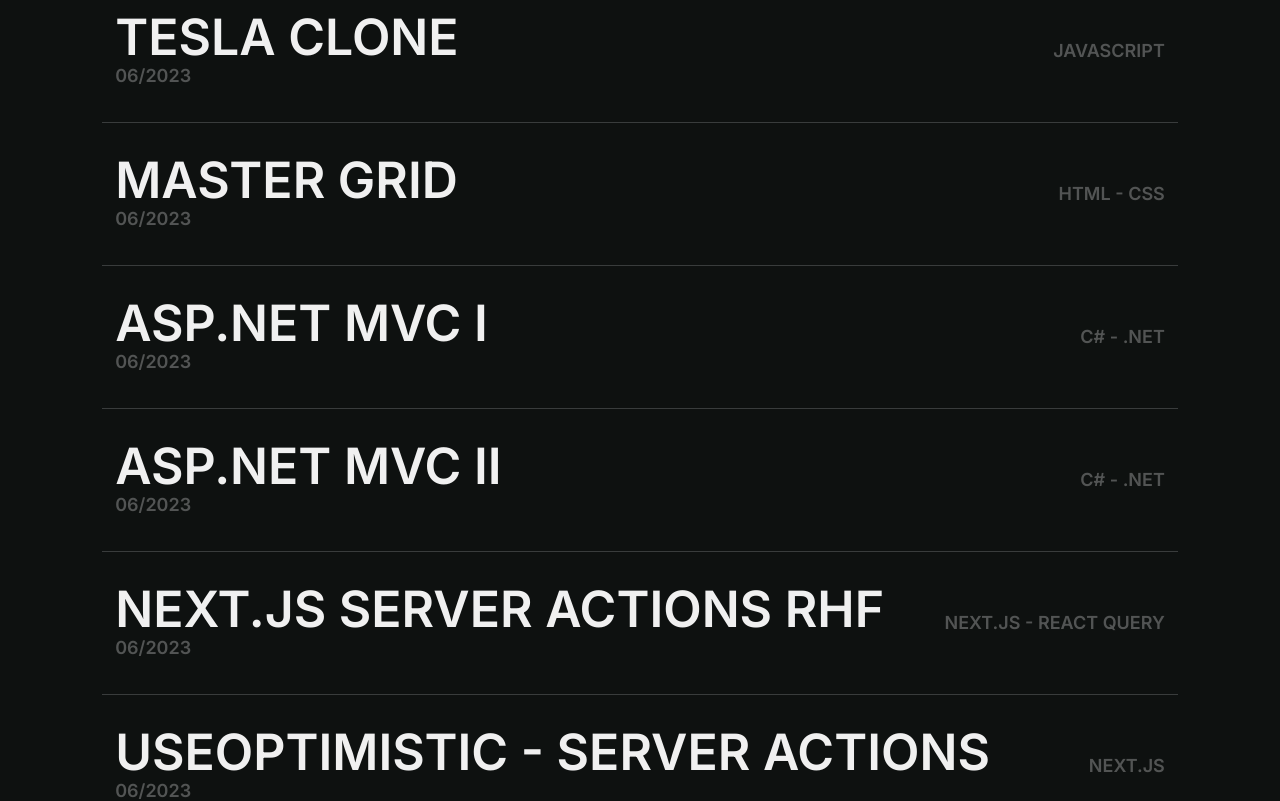
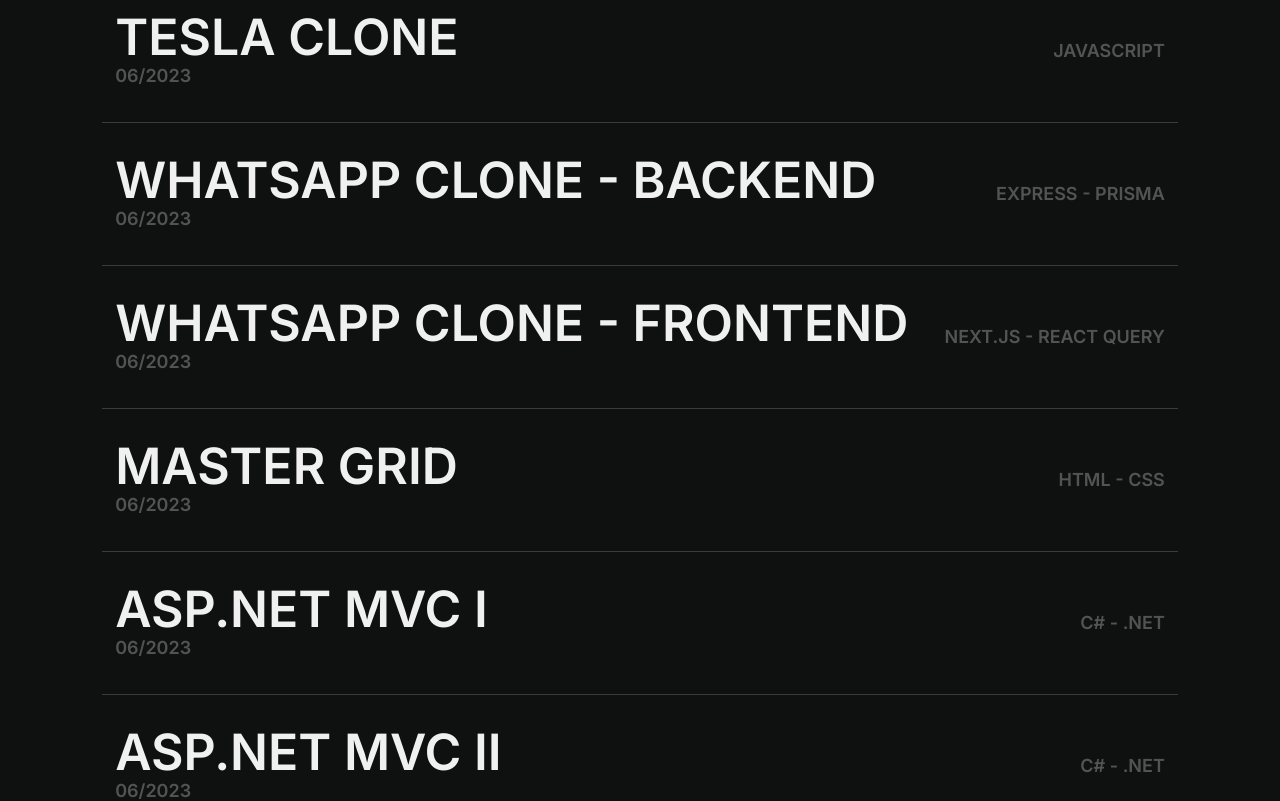
Before and after one commit to miladevweb/portfolio-pp, a Next.js app: page /work/all in a window 1280 px wide. Shown: the part 1800-2601 px from the top of the page. Built offline with nearby package versions, Linux system fonts and the light colour scheme.

Commit message:
docs: add whatsapp frontend and backend in constant file

```diff
--- a/src/constants/index.ts
+++ b/src/constants/index.ts
@@ -104,6 +104,18 @@
   },
 
   {
+    title: 'Whatsapp Clone - Backend',
+    technologies: ['Express', 'Prisma'],
+    href: 'https://github.com/miladevweb/whatsapp-clone-backend-pp',
+  },
+
+  {
+    title: 'Whatsapp Clone - Frontend',
+    technologies: ['Next.js', 'React Query'],
+    href: 'https://github.com/miladevweb/whasapp-clone-frontend-pp',
+  },
+
+  {
     title: 'Master Grid',
     technologies: ['HTML', 'CSS'],
     href: 'https://master-bento-grid-pp.vercel.app/',
```
